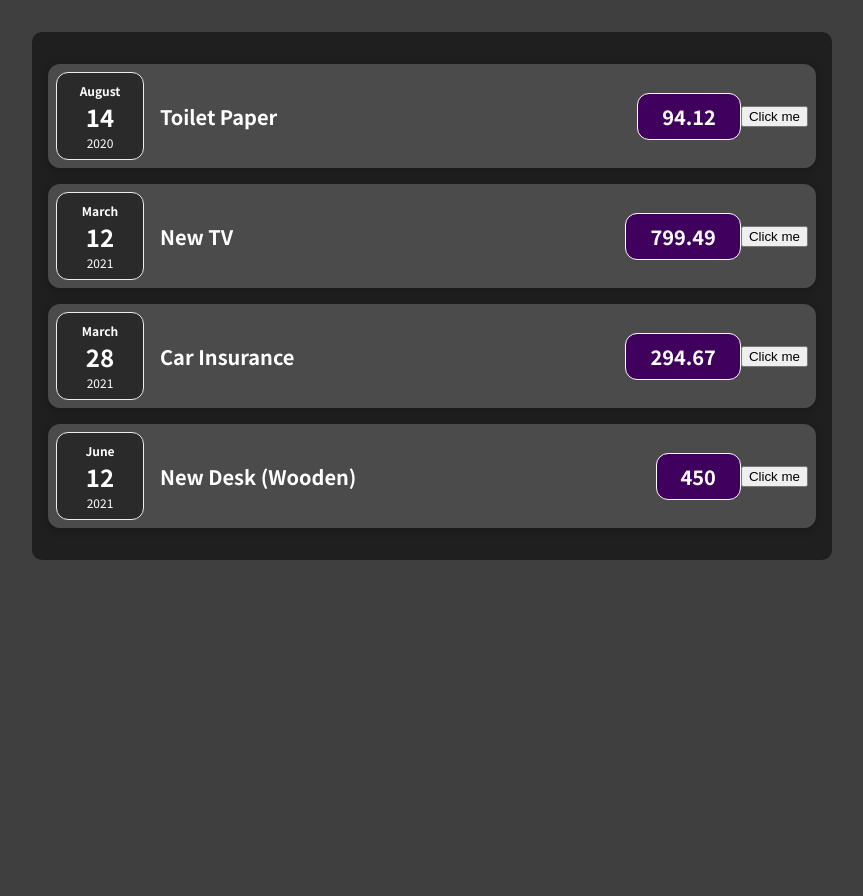
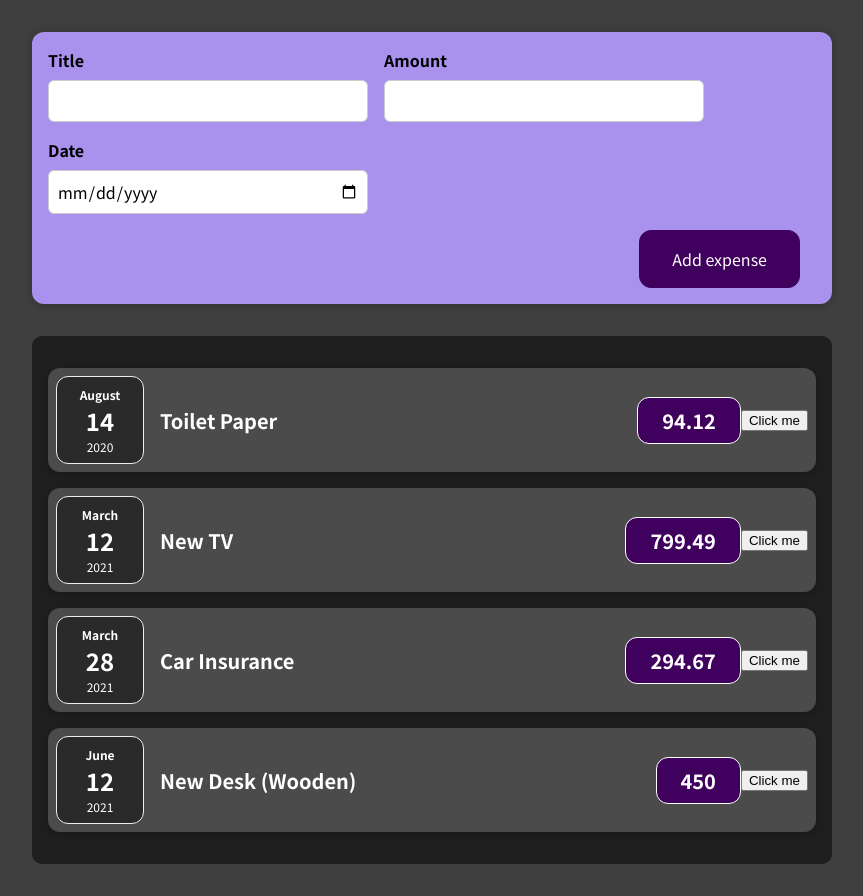
Before and after one commit to Bended/React-Practice, a React (Create React App) app: page / in a window 1280 px wide. Shown: the whole page, without its empty margins (208-1071 px from the left). Before the commit the page ends 800 px from the top, so only its background shows below. Built offline with nearby package versions, Linux system fonts and the light colour scheme; the HTML template or start-up script is replaced by a standard one.

Commit message:
add form

```diff
--- a/src/App.js
+++ b/src/App.js
@@ -1,15 +1,17 @@
 import React from 'react';
-import { ExpenseItem, Card } from './components';
+import { ExpenseItem, Card, NewExpense } from './components';
 import expensesData from './expensesData';
 
 function App() {
   // console.log('expensesData', expensesData);
   const expensesList = () => expensesData.map((exp) => <ExpenseItem key={exp.id} props={exp} />);
-  console.log(expensesList());
   return (
-    <Card className="expenses">
-      {expensesList()}
-    </Card>
+    <div>
+      <NewExpense />
+      <Card className="expenses">
+        {expensesList()}
+      </Card>
+    </div>
   );
 }
 
--- /dev/null
+++ b/src/components/expenseForm/index.jsx
@@ -0,0 +1,26 @@
+import React from 'react';
+import './index.scss';
+
+export function ExpenseForm() {
+  return (
+    <form action="">
+      <div className="new-expense__controls">
+        <div className="new-expense__control">
+          <label className="">Title</label>
+          <input type="text" className="" />
+        </div>
+        <div className="new-expense__control">
+          <label className="">Amount</label>
+          <input type="number" min="0" step="0.01" />
+        </div>
+        <div className="new-expense__control">
+          <label className="">Date</label>
+          <input type="date" min="2019-01-01" max="2022-12-31" />
+        </div>
+      </div>
+      <div className="new-expense__actions">
+        <button type="submit">Add expense</button>
+      </div>
+    </form>
+  );
+}
--- /dev/null
+++ b/src/components/expenseForm/index.scss
@@ -0,0 +1,26 @@
+.new-expense__controls {
+  display: flex;
+  flex-wrap: wrap;
+  gap: 1rem;
+  margin-bottom: 1rem;
+  text-align: left;
+}
+
+.new-expense__control label {
+  font-weight: bold;
+  margin-bottom: 0.5rem;
+  display: block;
+}
+
+.new-expense__control input {
+  font: inherit;
+  padding: 0.5rem;
+  border-radius: 6px;
+  border: 1px solid #ccc;
+  width: 20rem;
+  max-width: 100%;
+}
+
+.new-expense__actions {
+  text-align: right;
+}
--- a/src/components/index.js
+++ b/src/components/index.js
@@ -2,3 +2,5 @@
 export * from './expenseItem';
 export * from './expenseDate';
 export * from './card';
+export * from './expenseForm';
+export * from './newExpense';
--- /dev/null
+++ b/src/components/newExpense/index.jsx
@@ -0,0 +1,11 @@
+import React from 'react';
+import './index.scss';
+import { ExpenseForm } from '../expenseForm';
+
+export function NewExpense() {
+  return (
+    <div className="new-expense">
+      <ExpenseForm />
+    </div>
+  );
+}
--- /dev/null
+++ b/src/components/newExpense/index.scss
@@ -0,0 +1,38 @@
+.new-expense {
+  background-color: #a892ee;
+  padding: 1rem;
+  margin: 2rem auto;
+  width: 50rem;
+  max-width: 95%;
+  border-radius: 12px;
+  text-align: center;
+  box-shadow: 0 1px 8px rgba(0, 0, 0, 0.25);
+}
+
+.new-expense button {
+  font: inherit;
+  cursor: pointer;
+  padding: 1rem 2rem;
+  border: 1px solid #40005d;
+  background-color: #40005d;
+  color: white;
+  border-radius: 12px;
+  margin-right: 1rem;
+}
+
+.new-expense button:hover,
+.new-expense button:active {
+  background-color: #510674;
+  border-color: #510674;
+}
+
+.new-expense button.alternative {
+  color: #220131;
+  border-color: transparent;
+  background-color: transparent;
+}
+
+.new-expense button.alternative:hover,
+.new-expense button.alternative:active {
+  background-color: #ddb3f8;
+}
```
Also changed, not shown: .eslintrc.yml.
